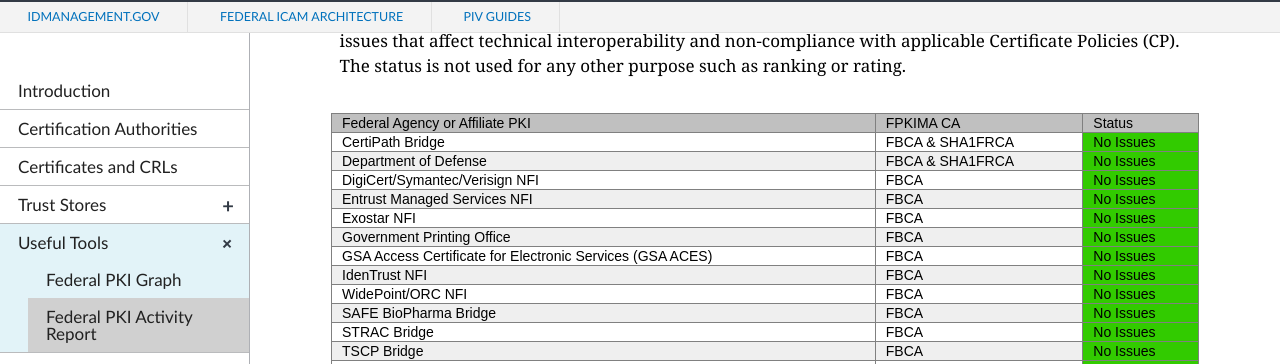
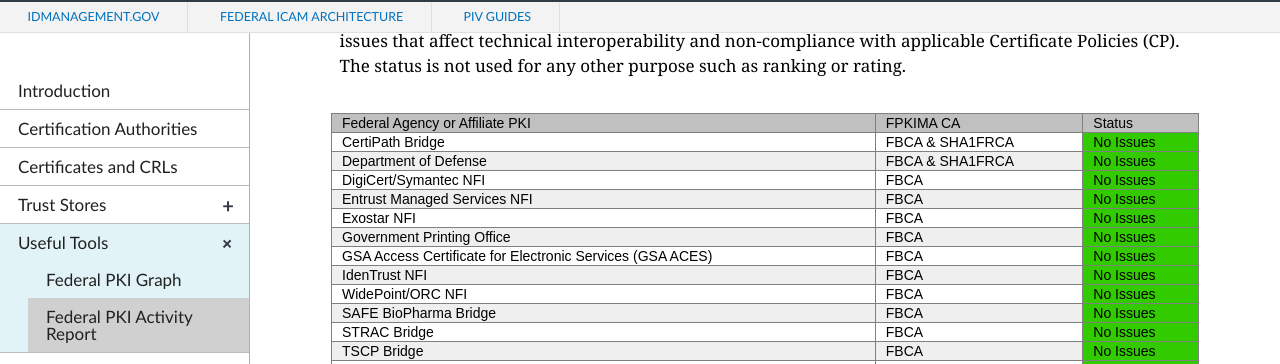
Before and after one commit to GSA/fpki-guides, a Jekyll site: the page built from _tools/03_fpki_activity_report.md, in a window 1280 px wide and 900 px high, scrolled down 643 px. Shown: the part 88-452 px from the top of the window. Built offline with Jekyll 4.4.1, drawn with Linux system fonts in a browser that asks for light colours; nearby versions of some CDN libraries; library files that are not in the unit come from our copies.

Commit message:
Remove Verisign NFI
Remove Verisign NFI

```diff
--- a/_includes/fpkiar-status-table.html
+++ b/_includes/fpkiar-status-table.html
@@ -35,7 +35,7 @@
             <td class="tg-d52n">No Issues</td>
         </tr>
         <tr>
-            <td class="tg-0pky">DigiCert/Symantec/Verisign NFI</td>
+            <td class="tg-0pky">DigiCert/Symantec NFI</td>
             <td class="tg-0pky">FBCA</td>
             <td class="tg-d52n">No Issues</td>
         </tr>
```
